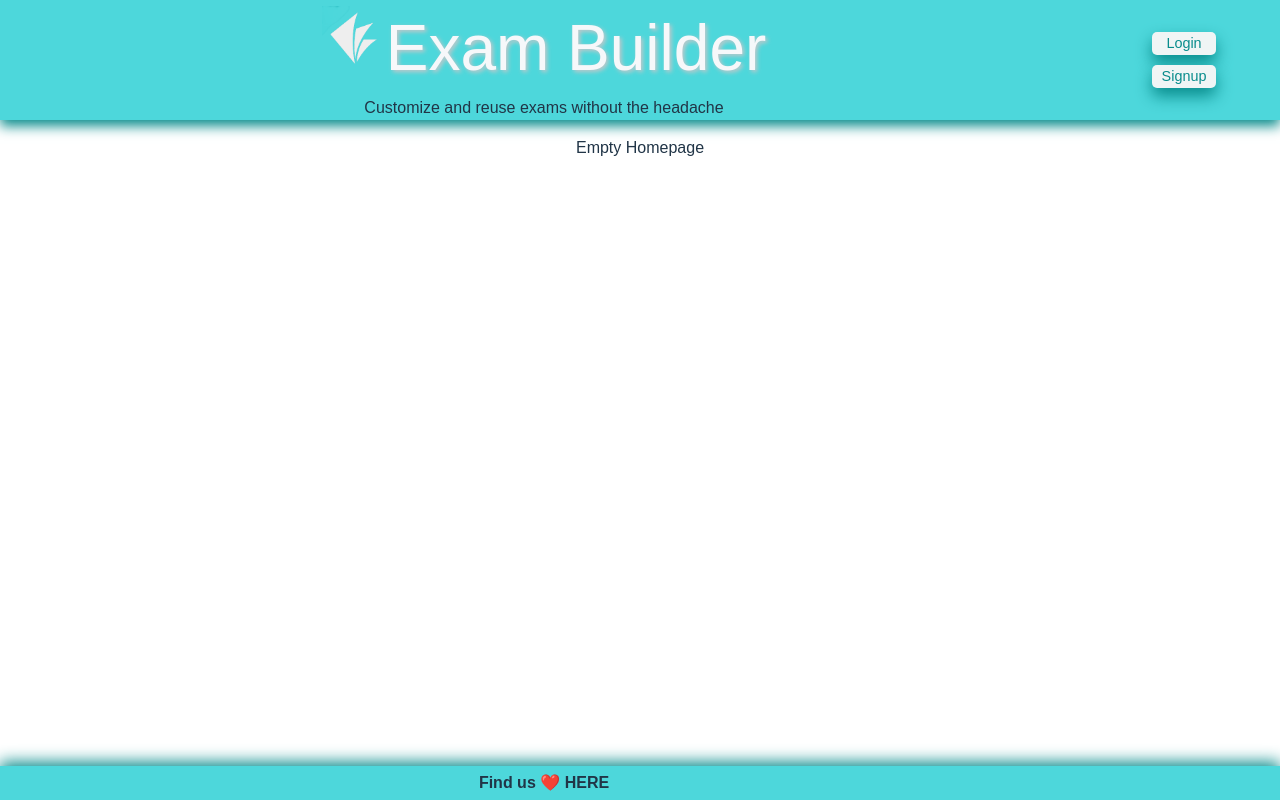
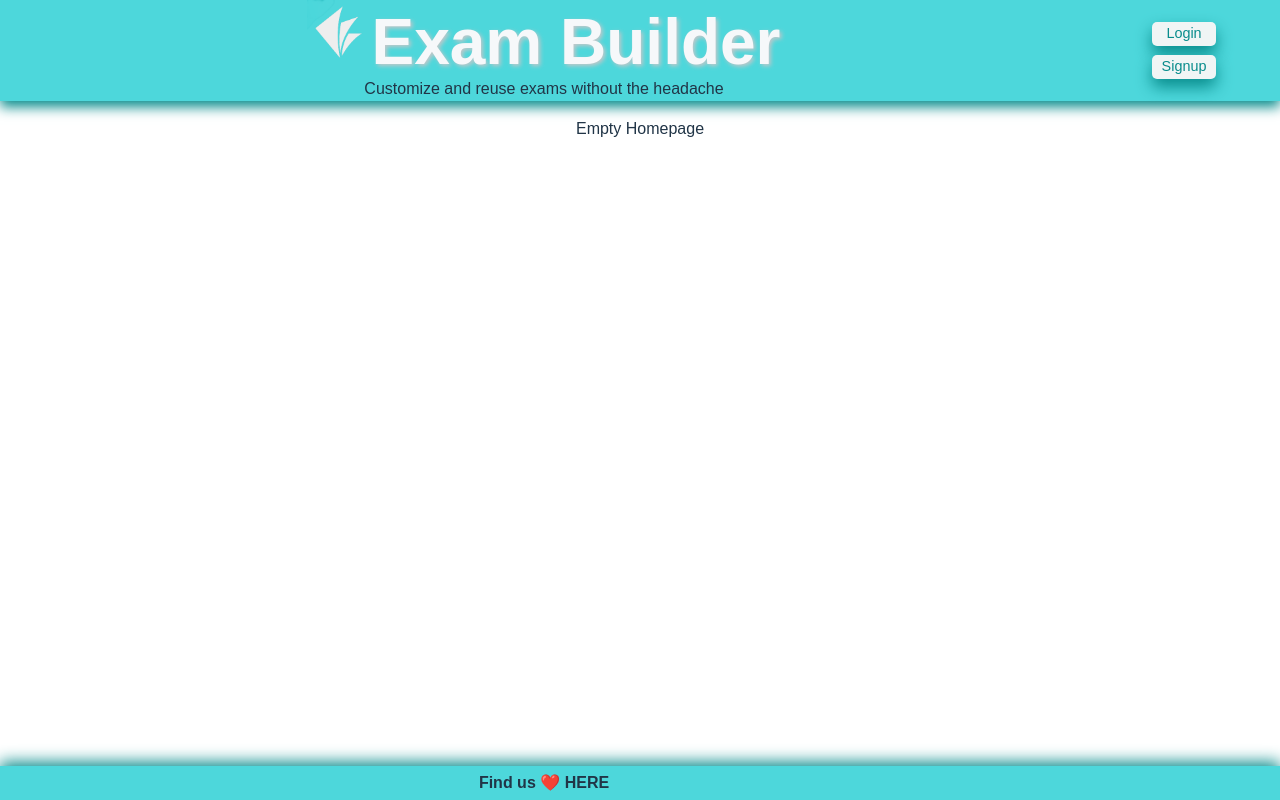
Before and after one commit to JessicaDubina/exam-builder, a React (Vite) app in the folder client/: page / in a window 1280 px wide. Built offline with nearby package versions, Linux system fonts and the light colour scheme; no server answers; a web font is replaced by a local one.

Commit message:
added transparent bg logo for tab. updated header title

```diff
--- a/client/index.html
+++ b/client/index.html
@@ -2,7 +2,7 @@
 <html lang="en">
   <head>
     <meta charset="UTF-8" />
-    <link rel="icon" type="image/png" href="./src/assets/EB-Logo.png" />
+    <link rel="icon" type="image/png" href="./src/assets/EB-Logo-nobg.png"/>
     <link rel="preconnect" href="https://fonts.googleapis.com">
     <link rel="preconnect" href="https://fonts.gstatic.com" crossorigin>
     <link href="https://fonts.googleapis.com/css2?family=Protest+Guerrilla&display=swap" rel="stylesheet">
--- a/client/src/components/Header/index.jsx
+++ b/client/src/components/Header/index.jsx
@@ -28,9 +28,9 @@ const Header = () => {
     <header className="mb-4 py-3 flex-row align-center">
       <div className="header-container">
         <div className="title-bar">
-            <div id="header-title" className="text-light">
+            <h1 id="header-title" className="text-light">
             <img src={ebLogo} className="heading-logo" alt="Exam Builder logo" />
-              Exam Builder</div>
+              Exam Builder</h1>
           <p>Customize and reuse exams without the headache</p>
         </div>
         <div className="profile-info">
```
Also changed, not shown: client/src/assets/EB-Logo-nobg.png (added).
